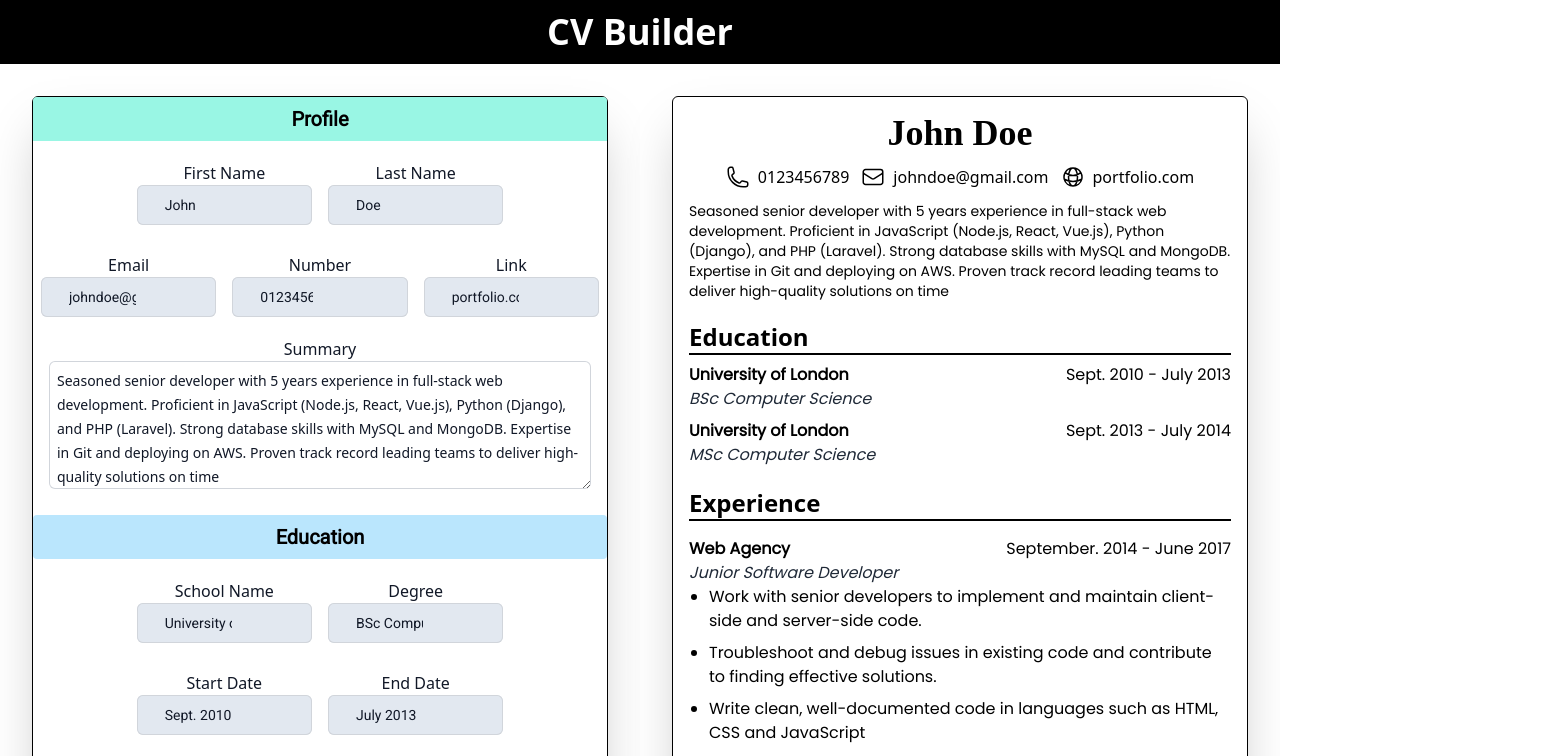
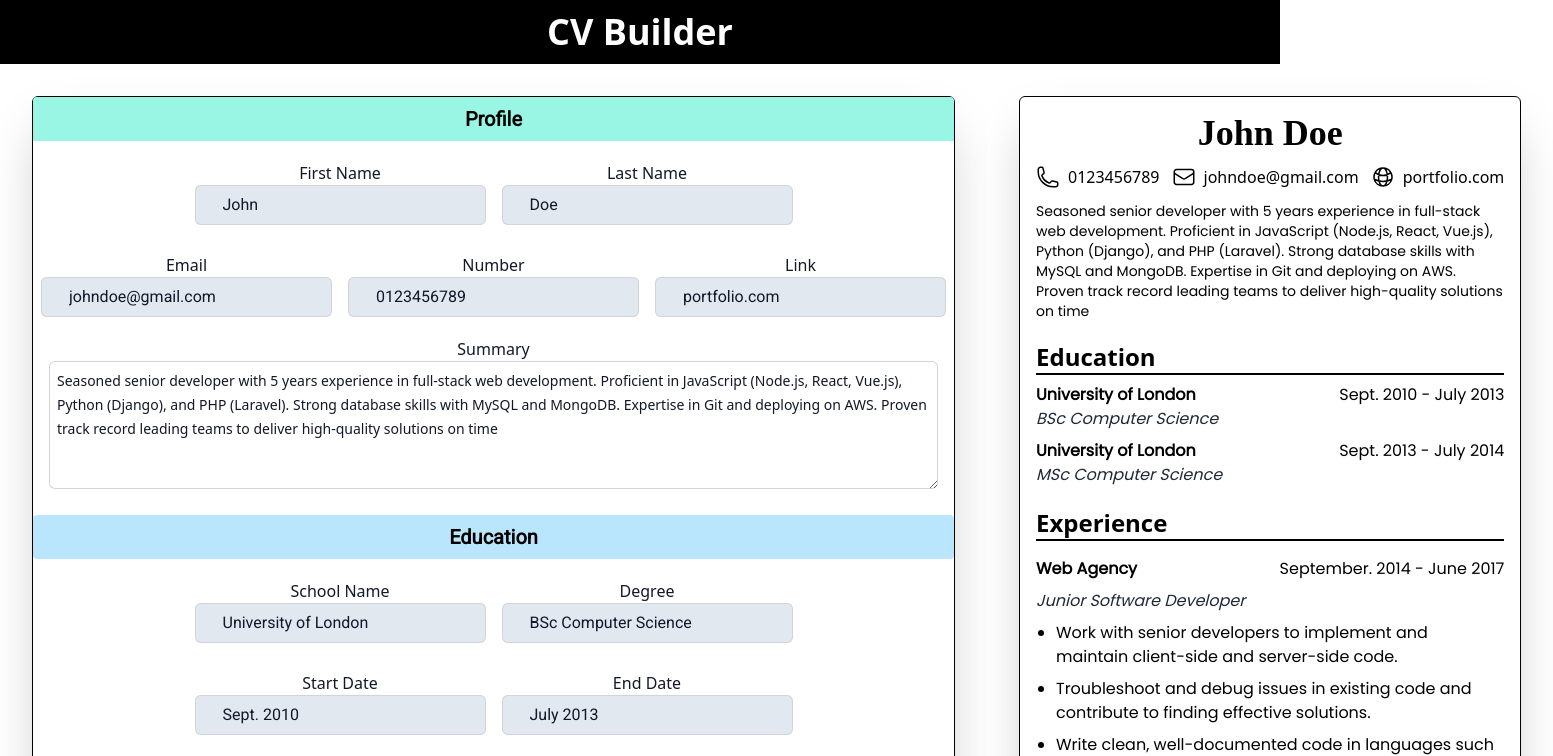
Before and after one commit to h4m24-a/cv-builder, a React (Vite) app: page / in a window 1280 px wide. Shown: the top 756 px of the page, 1553 px wide, since content can reach past the window. Built offline with nearby package versions, Linux system fonts and the light colour scheme; a web font is replaced by a local one.

Commit message:
fixed responsive view

```diff
--- a/src/components/CVPreview.jsx
+++ b/src/components/CVPreview.jsx
@@ -106,11 +106,11 @@ const CVPreview = ({
  <div>
         {experienceData.map((experience, index) => (
           <div key={index} className="flex flex-col mt-4">
-            <div className="flex justify-between">
+            <div className="flex justify-between flex-wrap">
               <h2 className="font-poppins font-semibold pt-0 ">{experience.company}</h2>
               <h2 className="font-poppins justify-end">{`${experience.jobStart} - ${experience.jobEnd}`}</h2>
             </div>
-            <h2 className="font-poppins italic text-gray-800">{experience.position}</h2>
+            <h2 className="font-poppins italic my-2 text-gray-800">{experience.position}</h2>
 
             <ul className="pl-5">
               {experience.descriptions.map((description, index) => (
--- a/src/components/InputField.jsx
+++ b/src/components/InputField.jsx
@@ -10,7 +10,7 @@ const InputField = ({ label, id, value, onChange, type }) => (
       name={id}
       id={id}
       type={type}
-      className="bg-slate-200 font-roboto rounded-md border-0 py-2 pl-7 pr-20 text-gray-900 ring-1 ring-inset ring-gray-300 placeholder:text-gray-400 focus:ring-2 focus:ring-inset focus:ring-indigo-600 sm:text-sm sm:leading-6 w-full"
+      className="bg-slate-200 font-roboto rounded-md border-0 py-2 pl-7 pr-20 text-gray-900 ring-1 ring-inset ring-gray-300 placeholder:text-gray-400 focus:ring-2 focus:ring-inset focus:ring-indigo-600"
     />
   </div>
 );
```
